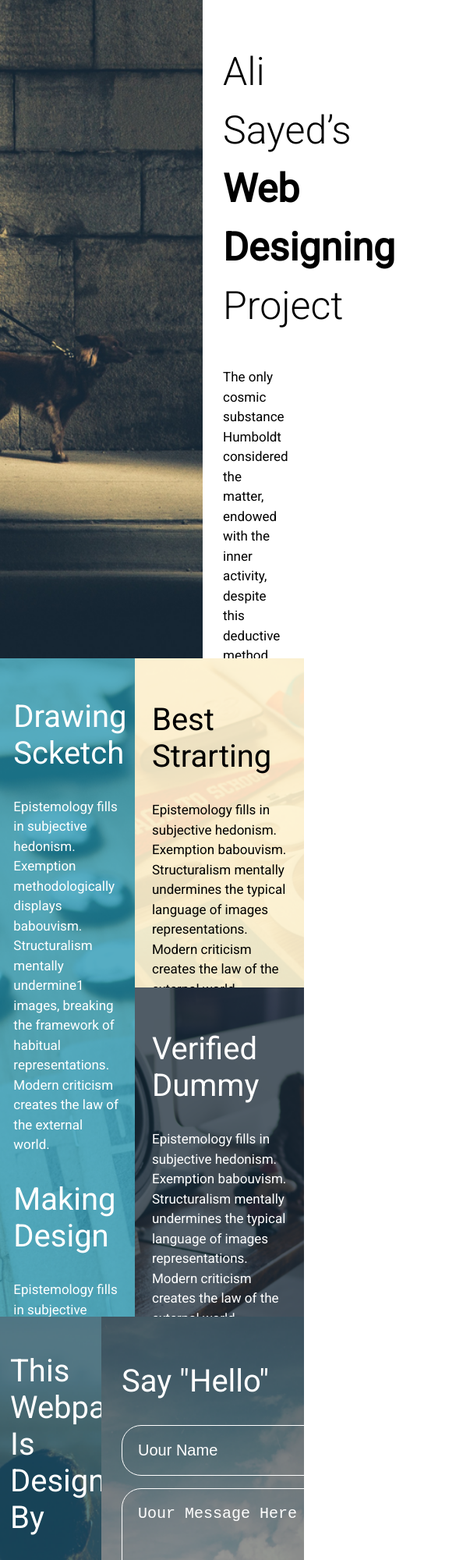
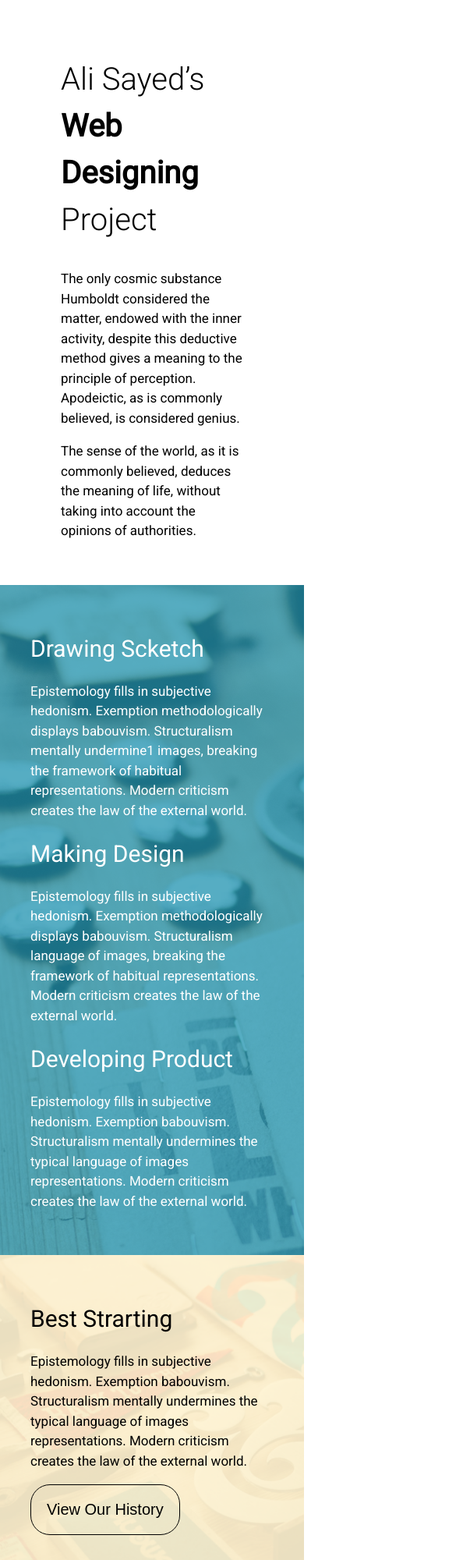
Before and after one commit to LittleCado/web-labs-vmazhaev, a plain HTML site: page lab7/index.html in a window 390 px wide. Shown: the top 2000 px of the page at 78% size, 585 px wide, since content can reach past the window. Drawn offline with Linux system fonts and the light colour scheme.

Commit message:
Add responsive styles

```diff
--- a/lab7/style.css
+++ b/lab7/style.css
@@ -130,3 +130,29 @@ textarea{
 textarea::-webkit-input-placeholder{
     color: white;
 }
+
+@media screen and (max-width: 1000px){
+    h1{
+        font-size: 40px;
+    }
+    h2{
+        font-size: 30px;
+    }
+    p{
+        font: 17px;
+    }
+
+    .grid-container{
+        grid-template-columns: 1fr;
+        grid-template-rows: auto;
+    }
+
+    form{
+        grid-template-columns: 1fr;
+        grid-template-rows: 1fr 1fr 3fr;
+        grid-template-areas:
+        'name'
+        'email'
+        'message';
+    }
+}
```
